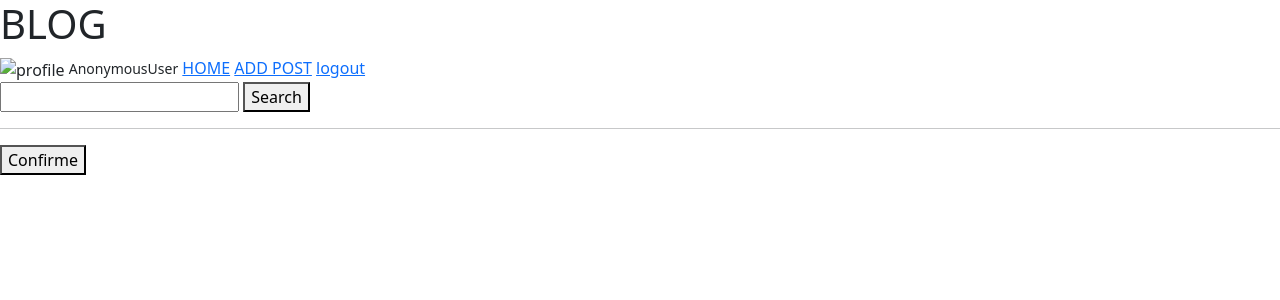
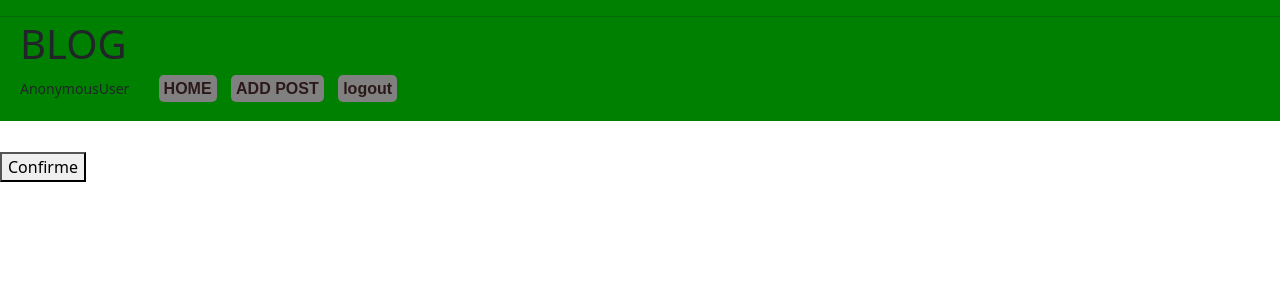
Before and after one commit to Ashenafi-adola/My-blog-site, a Django app: page /delete/1 in a window 1280 px wide. Shown: the top 300 px of the page. Run offline with Django 5.2, Linux system fonts and the light colour scheme; data comes from the database, SQL or seed files in the repository; both versions use the stored data as it was after the commit.

Commit message:
modified the style of the templates

```diff
--- a/blog/templates/blog/base.html
+++ b/blog/templates/blog/base.html
@@ -8,23 +8,65 @@
     <script src="https://cdn.jsdelivr.net/npm/bootstrap@5.3.8/dist/js/bootstrap.bundle.min.js" integrity="sha384-FKyoEForCGlyvwx9Hj09JcYn3nv7wiPVlz7YYwJrWVcXK/BmnVDxM+D2scQbITxI" crossorigin="anonymous"></script>
     <link rel="stylesheet" href="{% static 'blog/style.css' %}">
     <title>{% block title %} {% endblock %}</title>
+    <style>
+        html,body{
+            padding: 0px;
+            margin: 0px;
+            top: 0px;
+        }
+        nav{
+            background-color: green;
+            top: 0;
+            position: fixed;
+            width: 100%;
+            padding: 20px;
+
+        }
+        .links{
+            display: inline;
+            margin: 20px;
+            color: white;
+            font-family: Arial, Helvetica, sans-serif;
+        }
+        .links a{
+            color: rgb(43, 25, 25);
+            margin: 5px;
+            background-color: gray;
+            padding: 5px;
+            text-decoration: none;
+            border-radius: 5px;
+            font-weight: bold;
+        }
+        .content{
+            margin-top: 135px;
+        }
+        .searc{
+            float: right;
+            margin-right: 40px;
+        }
+    </style>
 </head>
 <body>
     <nav>
         <h1>BLOG</h1>
-        <img src="{{ request.user.photo.url }}" alt="profile">
         <small>{{request.user}}</small>
+        <div class="links">
             <a href="{% url 'home' %}">HOME</a>
             <a href="{% url 'post' %}">ADD POST</a>
             <a href="{% url 'signout' %}">logout</a>
-        <form action="" method="get">
+        </div>
+        {% if page == 'home' %}
+            <form action="" method="get" class="searc">
                 <input type="search" name="search">
                 <button type="submit">Search</button>
             </form>
+        {% endif %}
     </nav>
     <hr>
+    <div class="content">
         {% block content %}
 
         {% endblock %}
+    </div>
 </body>
 </html>
--- a/blog/views.py
+++ b/blog/views.py
@@ -40,12 +40,12 @@
 
 def signout(request):
     logout(request)
-    return redirect('signin')
+    return redirect('home')
 
 
 def home(request):
+    page = 'home'
     search = request.GET.get('search') if request.GET.get('search') != None else ''
-
     posts = Post.objects.filter(
         Q(title__icontains = search)|
         Q(publication_date__icontains = search)|
@@ -53,6 +53,7 @@
     )
     context = {
         "posts":posts,
+        'page':page
     }
     return render(request, 'blog/home.html',context)
 
```
Also changed, not shown: blog/templates/blog/home.html (+4 -4 lines), db.sqlite3, photos/20250914_154031.jpg (added). Lines whose indentation alone changed are shown as unchanged.
